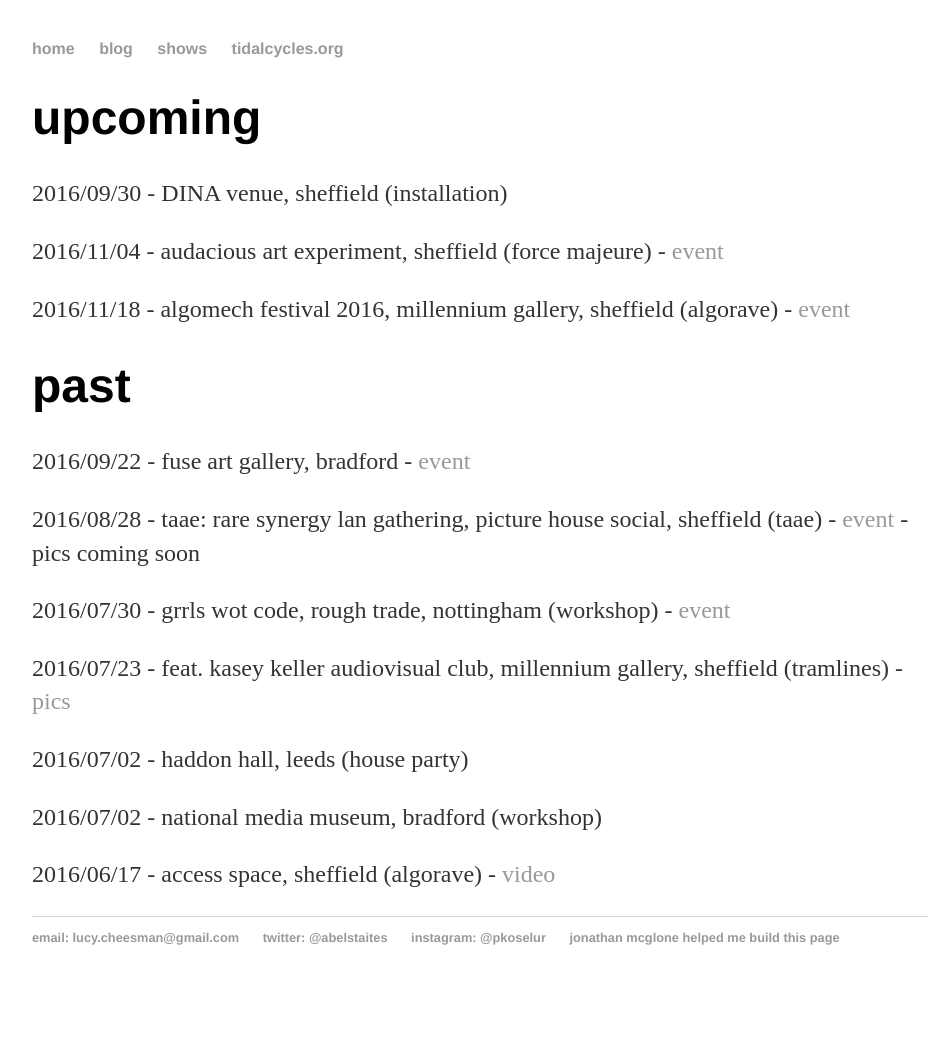
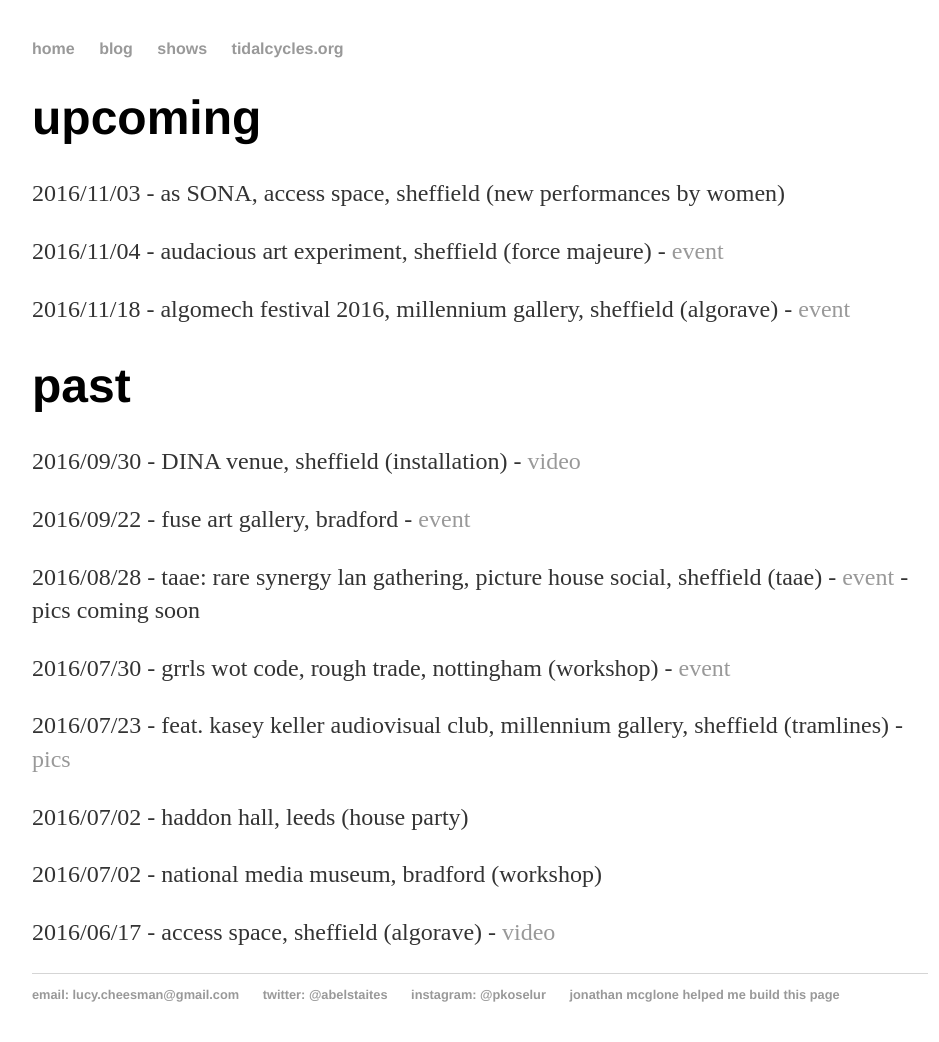
Before and after one commit to heavy-lifting/heavy-lifting.github.io, a Jekyll site: the page built from shows.html, in a window 1280 px wide. Shown: the whole page, without its empty margins (160-1099 px from the left). Built offline with Jekyll 4.4.1, drawn with Linux system fonts in a browser that asks for light colours; before the commit the page ends 985 px from its top, so only the background shows below that.

Commit message:
Update shows.html

```diff
--- a/shows.html
+++ b/shows.html
@@ -3,15 +3,16 @@ layout: default
 title: shows
 ---
 
-<div class="upcoming"> <!-- DON'T FORGET TO UPDATE THE 'SHOWS' PAGE TOO-->
+<div class="upcoming"> <!-- DON'T FORGET TO UPDATE THE 'INDEX' PAGE TOO-->
  	<h1>upcoming</h1>
-<p>2016/09/30 - DINA venue, sheffield (installation)<p>
+	<p>2016/11/03 - as SONA, access space, sheffield (new performances by women)<p>
 <p>2016/11/04 - audacious art experiment, sheffield (force majeure) - <a href="https://www.facebook.com/events/682156375281117/" target="_blank">event</a><p>
  	<p>2016/11/18 - algomech festival 2016, millennium gallery, sheffield (algorave) - <a href="https://www.facebook.com/events/296099617423371/" target="_blank">event</a></p>
  </div><!-- /.blurb -->
 
- <div class="past"> <!-- DON'T FORGET TO UPDATE THE 'SHOWS' PAGE TOO-->
+ <div class="past"> <!-- DON'T FORGET TO UPDATE THE 'INDEX PAGE TOO-->
  	<h1>past</h1>
+  	<p>2016/09/30 - DINA venue, sheffield (installation) - <a href="https://www.youtube.com/watch?v=dfuBBIPcKPk" target="_blank">video</a><p>
  	<p>2016/09/22 - fuse art gallery, bradford - <a href="https://www.facebook.com/events/1166812990053320/" target="_blank">event</a><p>
  	<p>2016/08/28 - taae: rare synergy lan gathering, picture house social, sheffield (taae) - <a href="https://www.facebook.com/events/854462511325080/" target="_blank">event</a> - pics coming soon</p>
  	<p>2016/07/30 - grrls wot code, rough trade, nottingham (workshop) - <a href="https://www.facebook.com/events/1869507103276770/" target="_blank">event</a></p>
```
